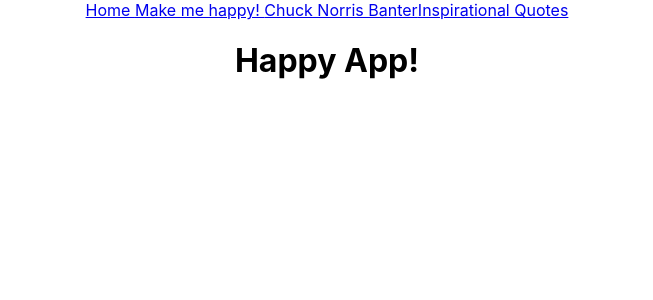
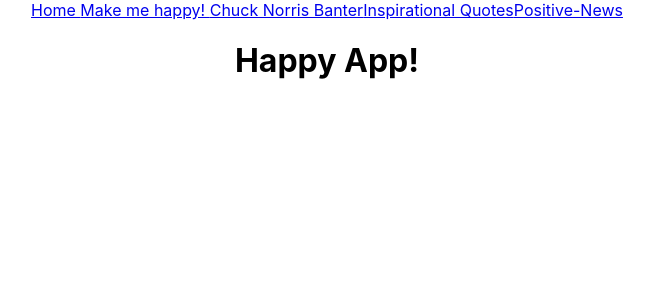
Before and after one commit to monicaclarelewis/positive-vibes, a React (Create React App) app: page / in a window 1280 px wide. Shown: the top 300 px of the page, without its empty margins (313-966 px from the left). Built offline with nearby package versions, Linux system fonts and the light colour scheme; a web font is replaced by a local one.

Commit message:
added news.js to navbar

```diff
--- a/src/components/Navbar.js
+++ b/src/components/Navbar.js
@@ -9,6 +9,7 @@ function Navbar() {
         <Link to="/Main"> Make me happy! </Link>
         <Link to="/jokes">Chuck Norris Banter</Link>
         <Link to="/quotes">Inspirational Quotes</Link>
+        <Link to="/News">Positive-News</Link>
     </div>
   )
 }
```
